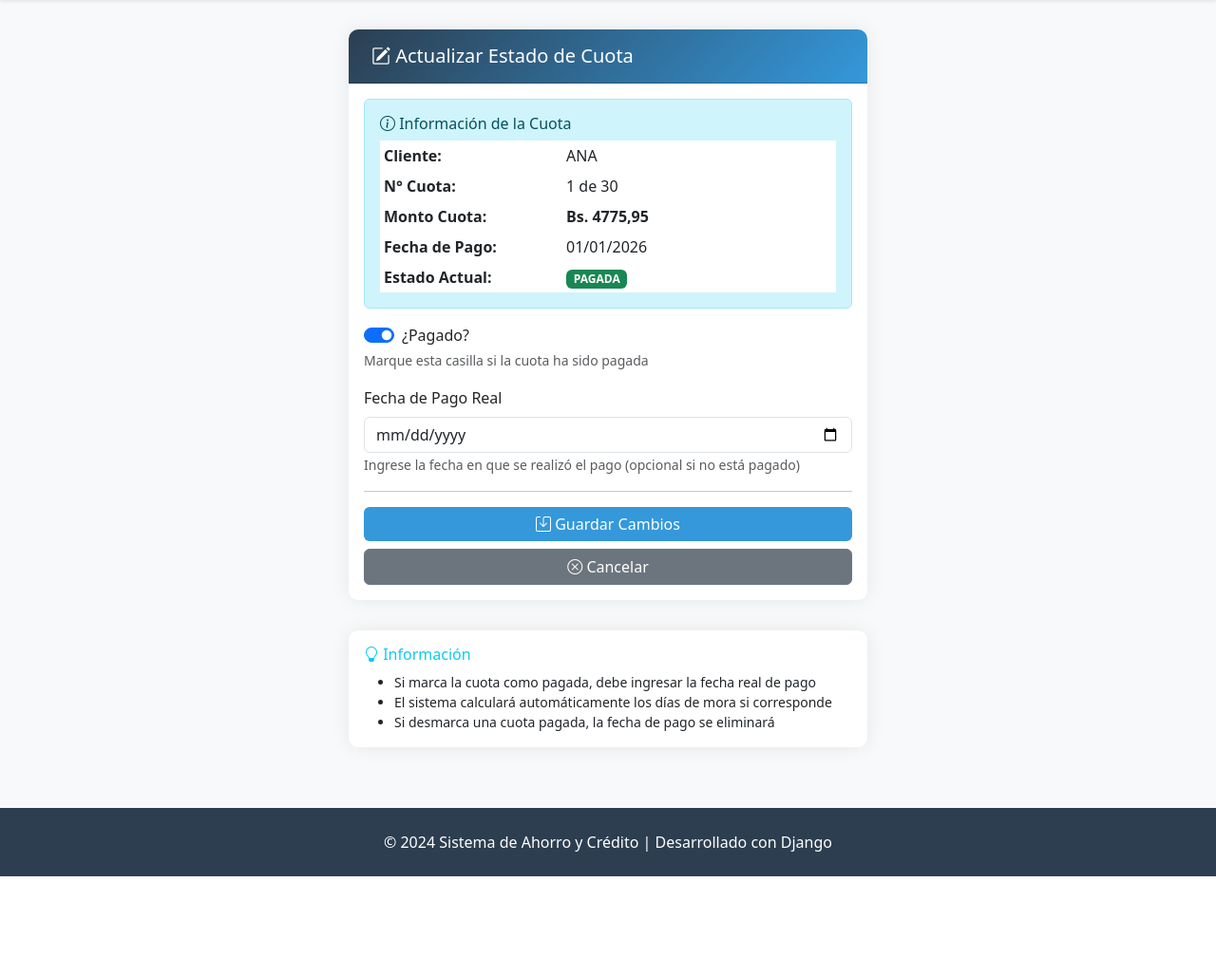
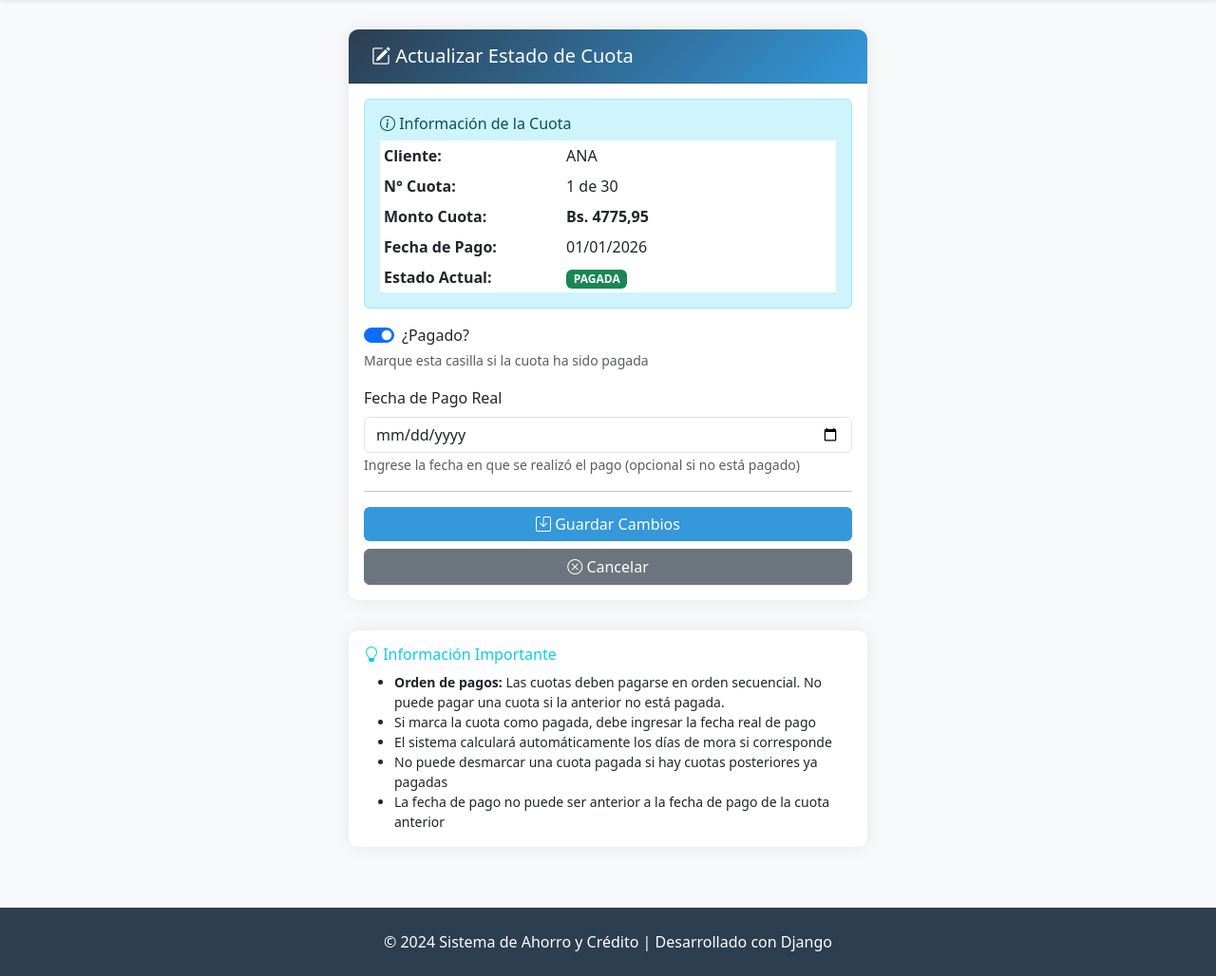
Before and after one commit to kymer591/final, a Django app: page /amortizacion/46/actualizar/ in a window 1280 px wide. Shown: the part 57-1085 px from the top of the page at 95% size. Before the commit the page ends 980 px from the top, so only its background shows below. Run offline with Django 5.2, Linux system fonts and the light colour scheme; data comes from the database, SQL or seed files in the repository; both versions use the stored data as it was after the commit.

Commit message:
feat:complete final more control

```diff
--- a/creditos/forms.py
+++ b/creditos/forms.py
@@ -44,11 +44,14 @@ class PrestamoForm(forms.ModelForm):
         if not nombre:
             raise forms.ValidationError("El nombre es obligatorio.")
 
+        # Eliminar espacios extras
         nombre = ' '.join(nombre.split())
 
+        # Validar que solo contenga letras y espacios
         if not re.match(r'^[a-zA-ZáéíóúÁÉÍÓÚñÑ\s]+$', nombre):
             raise forms.ValidationError("El nombre solo debe contener letras y espacios.")
 
+        # Validar longitud mínima
         if len(nombre) < 3:
             raise forms.ValidationError("El nombre debe tener al menos 3 caracteres.")
 
@@ -61,16 +64,21 @@ class PrestamoForm(forms.ModelForm):
         if not ci:
             raise forms.ValidationError("La cédula de identidad es obligatoria.")
 
+        # Eliminar espacios extras
         ci = ci.strip().upper()
 
+        # Validar formato (números y opcionalmente extensión: LP, SC, CB, etc.)
         if not re.match(r'^\d{5,10}(\s?[A-Z]{2})?$', ci):
             raise forms.ValidationError(
                 "Formato de CI inválido. Use formato: 12345678 o 12345678 LP"
             )
 
+        # Verificar que no exista otro préstamo con el mismo CI
         if self.instance.pk:
+            # Estamos editando, excluir el registro actual
             existe = Prestamo.objects.filter(ci=ci).exclude(pk=self.instance.pk).exists()
         else:
+            # Es nuevo registro
             existe = Prestamo.objects.filter(ci=ci).exists()
 
         if existe:
@@ -117,6 +125,7 @@ class PrestamoForm(forms.ModelForm):
         if not fecha:
             raise forms.ValidationError("La fecha de inicio es obligatoria.")
 
+        # No permitir fechas muy antiguas (más de 1 año atrás)
         from datetime import timedelta
         fecha_minima = date.today() - timedelta(days=365)
 
@@ -125,6 +134,7 @@ class PrestamoForm(forms.ModelForm):
                 "La fecha de inicio no puede ser mayor a 1 año en el pasado."
             )
 
+        # No permitir fechas muy futuras (más de 1 año adelante)
         fecha_maxima = date.today() + timedelta(days=365)
 
         if fecha > fecha_maxima:
@@ -156,14 +166,18 @@ class PrestamoForm(forms.ModelForm):
         plazo = cleaned_data.get('plazo')
         tasa = cleaned_data.get('tasa_interes_anual')
 
+        # Validar que la cuota mensual no sea excesiva
         if monto and plazo and tasa:
+            # Calcular tasa mensual
             tasa_mensual = tasa / Decimal('12') / Decimal('100')
 
+            # Calcular cuota mensual
             if tasa_mensual > 0:
                 cuota = monto * (tasa_mensual * (1 + tasa_mensual)**plazo) / ((1 + tasa_mensual)**plazo - 1)
             else:
                 cuota = monto / plazo
 
+            # Validar que la cuota no sea menor a Bs. 10
             if cuota < Decimal('10.00'):
                 raise forms.ValidationError(
                     "La combinación de monto, tasa y plazo resulta en una cuota muy baja (menor a Bs. 10). "
@@ -201,6 +215,39 @@ class AmortizacionForm(forms.ModelForm):
         if not pagado and fecha_pago_real:
             cleaned_data['fecha_pago_real'] = None
 
+        # NUEVA VALIDACIÓN: Verificar que las cuotas anteriores estén pagadas
+        if pagado and self.instance.numero_cuota > 1:
+            # Buscar la cuota anterior
+            cuota_anterior = Amortizacion.objects.filter(
+                prestamo=self.instance.prestamo,
+                numero_cuota=self.instance.numero_cuota - 1
+            ).first()
+
+            if cuota_anterior and not cuota_anterior.pagado:
+                raise forms.ValidationError(
+                    f"No puede marcar esta cuota como pagada. "
+                    f"Primero debe pagar la cuota #{cuota_anterior.numero_cuota}."
+                )
+
+        # NUEVA VALIDACIÓN: No permitir despagar si hay cuotas posteriores pagadas
+        if not pagado and self.instance.pk:
+            # Verificar si ya estaba pagada anteriormente
+            cuota_actual = Amortizacion.objects.get(pk=self.instance.pk)
+            if cuota_actual.pagado:
+                # Buscar si hay cuotas posteriores pagadas
+                cuotas_posteriores_pagadas = Amortizacion.objects.filter(
+                    prestamo=self.instance.prestamo,
+                    numero_cuota__gt=self.instance.numero_cuota,
+                    pagado=True
+                ).exists()
+
+                if cuotas_posteriores_pagadas:
+                    raise forms.ValidationError(
+                        "No puede desmarcar esta cuota como pagada porque hay cuotas "
+                        "posteriores que ya están marcadas como pagadas. "
+                        "Primero debe desmarcar las cuotas posteriores."
+                    )
+
         return cleaned_data
 
     def clean_fecha_pago_real(self):
@@ -208,15 +255,32 @@ class AmortizacionForm(forms.ModelForm):
         fecha = self.cleaned_data.get('fecha_pago_real')
 
         if fecha:
+            # No permitir fechas futuras
             if fecha > date.today():
                 raise forms.ValidationError(
                     "La fecha de pago real no puede ser futura."
                 )
 
+            # Validar que no sea anterior a la fecha de inicio del préstamo
             if self.instance.prestamo:
                 if fecha < self.instance.prestamo.fecha_inicio:
                     raise forms.ValidationError(
                         "La fecha de pago no puede ser anterior a la fecha de inicio del préstamo."
                     )
 
+                # NUEVA VALIDACIÓN: Verificar que no sea anterior a la fecha de pago de la cuota anterior
+                if self.instance.numero_cuota > 1:
+                    cuota_anterior = Amortizacion.objects.filter(
+                        prestamo=self.instance.prestamo,
+                        numero_cuota=self.instance.numero_cuota - 1,
+                        pagado=True
+                    ).first()
+
+                    if cuota_anterior and cuota_anterior.fecha_pago_real:
+                        if fecha < cuota_anterior.fecha_pago_real:
+                            raise forms.ValidationError(
+                                f"La fecha de pago no puede ser anterior a la fecha de pago "
+                                f"de la cuota anterior ({cuota_anterior.fecha_pago_real.strftime('%d/%m/%Y')})."
+                            )
+
         return fecha
--- a/creditos/templates/creditos/amortizacion_form.html
+++ b/creditos/templates/creditos/amortizacion_form.html
@@ -12,6 +12,7 @@
                 </h5>
             </div>
             <div class="card-body">
+                <!-- Información de la cuota -->
                 <div class="alert alert-info">
                     <h6><i class="bi bi-info-circle"></i> Información de la Cuota</h6>
                     <table class="table table-sm table-borderless mb-0">
@@ -46,6 +47,15 @@
                     </table>
                 </div>
 
+                {% if cuota_anterior_pendiente %}
+                <div class="alert alert-warning">
+                    <i class="bi bi-exclamation-triangle"></i>
+                    <strong>Advertencia:</strong> La cuota N° {{ cuota_anterior_pendiente.numero_cuota }}
+                    aún no está pagada. Debe pagarla primero antes de marcar esta cuota como pagada.
+                </div>
+                {% endif %}
+
+                <!-- Formulario -->
                 <form method="POST">
                     {% csrf_token %}
 
@@ -104,11 +114,13 @@
         <!-- Información adicional -->
         <div class="card mt-3">
             <div class="card-body">
-                <h6 class="text-info"><i class="bi bi-lightbulb"></i> Información</h6>
+                <h6 class="text-info"><i class="bi bi-lightbulb"></i> Información Importante</h6>
                 <ul class="small mb-0">
+                    <li><strong>Orden de pagos:</strong> Las cuotas deben pagarse en orden secuencial. No puede pagar una cuota si la anterior no está pagada.</li>
                     <li>Si marca la cuota como pagada, debe ingresar la fecha real de pago</li>
                     <li>El sistema calculará automáticamente los días de mora si corresponde</li>
-                    <li>Si desmarca una cuota pagada, la fecha de pago se eliminará</li>
+                    <li>No puede desmarcar una cuota pagada si hay cuotas posteriores ya pagadas</li>
+                    <li>La fecha de pago no puede ser anterior a la fecha de pago de la cuota anterior</li>
                 </ul>
             </div>
         </div>
@@ -116,6 +128,7 @@
 </div>
 
 <script>
+    // Habilitar/deshabilitar campo de fecha según checkbox
     document.addEventListener('DOMContentLoaded', function() {
         const pagadoCheckbox = document.getElementById('{{ form.pagado.id_for_label }}');
         const fechaInput = document.getElementById('{{ form.fecha_pago_real.id_for_label }}');
@@ -131,7 +144,7 @@
         }
 
         pagadoCheckbox.addEventListener('change', toggleFecha);
-        toggleFecha();
+        toggleFecha(); // Ejecutar al cargar
     });
 </script>
 {% endblock %}
--- a/creditos/views.py
+++ b/creditos/views.py
@@ -57,6 +57,7 @@ def prestamo_editar(request, pk):
         form = PrestamoForm(request.POST, instance=prestamo)
         if form.is_valid():
             prestamo = form.save()
+            # Regenerar la tabla de amortización
             prestamo.generar_amortizacion()
             messages.success(
                 request,
@@ -81,10 +82,12 @@ def prestamo_detalle(request, pk):
     prestamo = get_object_or_404(Prestamo, pk=pk)
     amortizaciones = prestamo.amortizaciones.all()
 
+    # Calcular totales
     total_cuotas = sum(a.cuota for a in amortizaciones)
     total_capital = sum(a.capital for a in amortizaciones)
     total_interes = sum(a.interes for a in amortizaciones)
 
+    # Calcular estado de pagos
     cuotas_pagadas = amortizaciones.filter(pagado=True).count()
     cuotas_pendientes = amortizaciones.filter(pagado=False).count()
 
@@ -118,6 +121,15 @@ def amortizacion_actualizar(request, pk):
     """Actualiza el estado de una cuota de amortización"""
     amortizacion = get_object_or_404(Amortizacion, pk=pk)
 
+    # Verificar si hay cuotas anteriores sin pagar
+    cuota_anterior_pendiente = None
+    if amortizacion.numero_cuota > 1:
+        cuota_anterior_pendiente = Amortizacion.objects.filter(
+            prestamo=amortizacion.prestamo,
+            numero_cuota__lt=amortizacion.numero_cuota,
+            pagado=False
+        ).first()
+
     if request.method == 'POST':
         form = AmortizacionForm(request.POST, instance=amortizacion)
         if form.is_valid():
@@ -135,6 +147,7 @@ def amortizacion_actualizar(request, pk):
     context = {
         'form': form,
         'amortizacion': amortizacion,
-        'prestamo': amortizacion.prestamo
+        'prestamo': amortizacion.prestamo,
+        'cuota_anterior_pendiente': cuota_anterior_pendiente,
     }
     return render(request, 'creditos/amortizacion_form.html', context)
```
Also changed, not shown: creditos/models.py (+33 -1 lines), creditos/templates/creditos/prestamo_detalle.html (+14 -5 lines), db.sqlite3.
